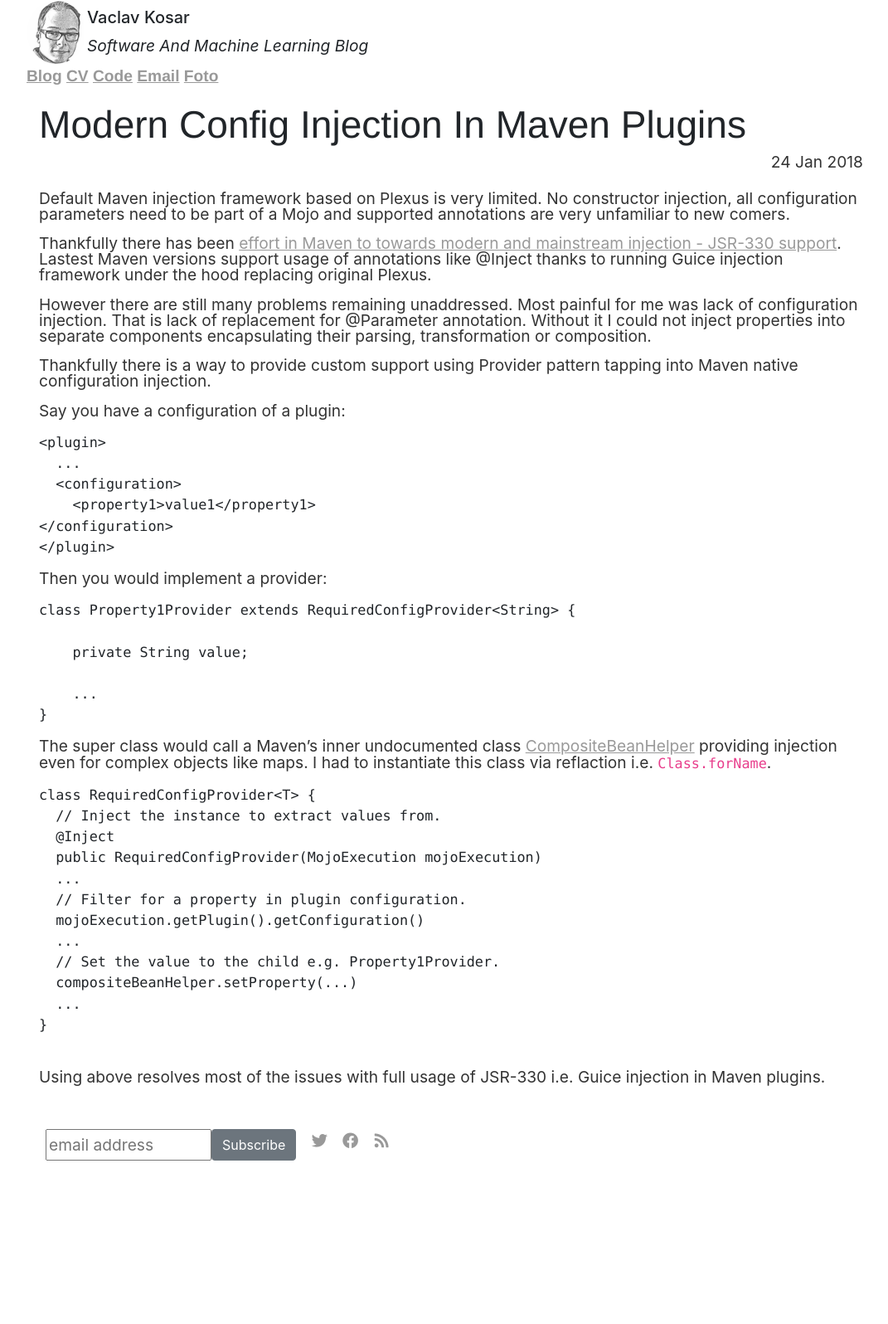
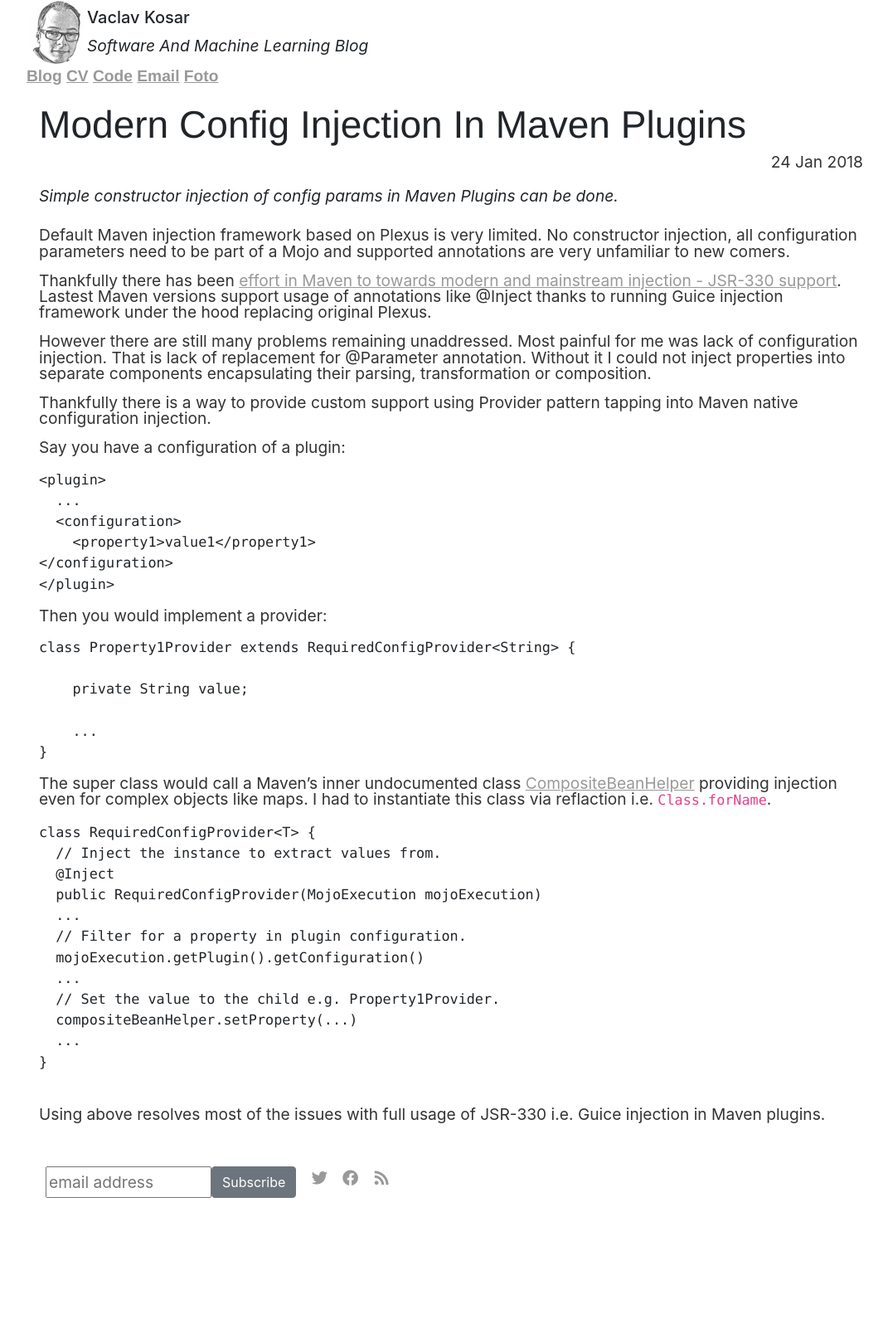
Before and after one commit to vackosar/vackosar.github.io, a Jekyll site: the page built from _posts/2018-01-24-Modern-Config-Injection-In-Maven-Plugins.md, in a window 1280 px wide. Shown: the whole page at 83% size, without its empty margins (96-1167 px from the left). Built offline with Jekyll 4.4.1, drawn with Linux system fonts in a browser that asks for light colours; nearby versions of some CDN libraries; library files that are not in the unit come from our copies; comment, search, counter and statistics services are not loaded; before the commit the page ends 1551 px from its top, so only the background shows below that.

```diff
--- a/_posts/2018-01-24-Modern-Config-Injection-In-Maven-Plugins.md
+++ b/_posts/2018-01-24-Modern-Config-Injection-In-Maven-Plugins.md
@@ -2,6 +2,12 @@
 layout: post
 title: "Modern Config Injection In Maven Plugins"
 date: 2018-01-24
+categories: software
+description: Simple constructor injection of config params in Maven Plugins can be done.
+image: https://raw.githubusercontent.com/vackosar/vackosar.github.io/master/images/glow-drawing.png
+permalink: /:categories/:title
+redirect_from:
+- /ml/glow-the-representations-must-flow
 ---
 
 Default Maven injection framework based on Plexus is very limited. No constructor injection, all configuration parameters need to be part of a Mojo and supported annotations are very unfamiliar to new comers.
```
